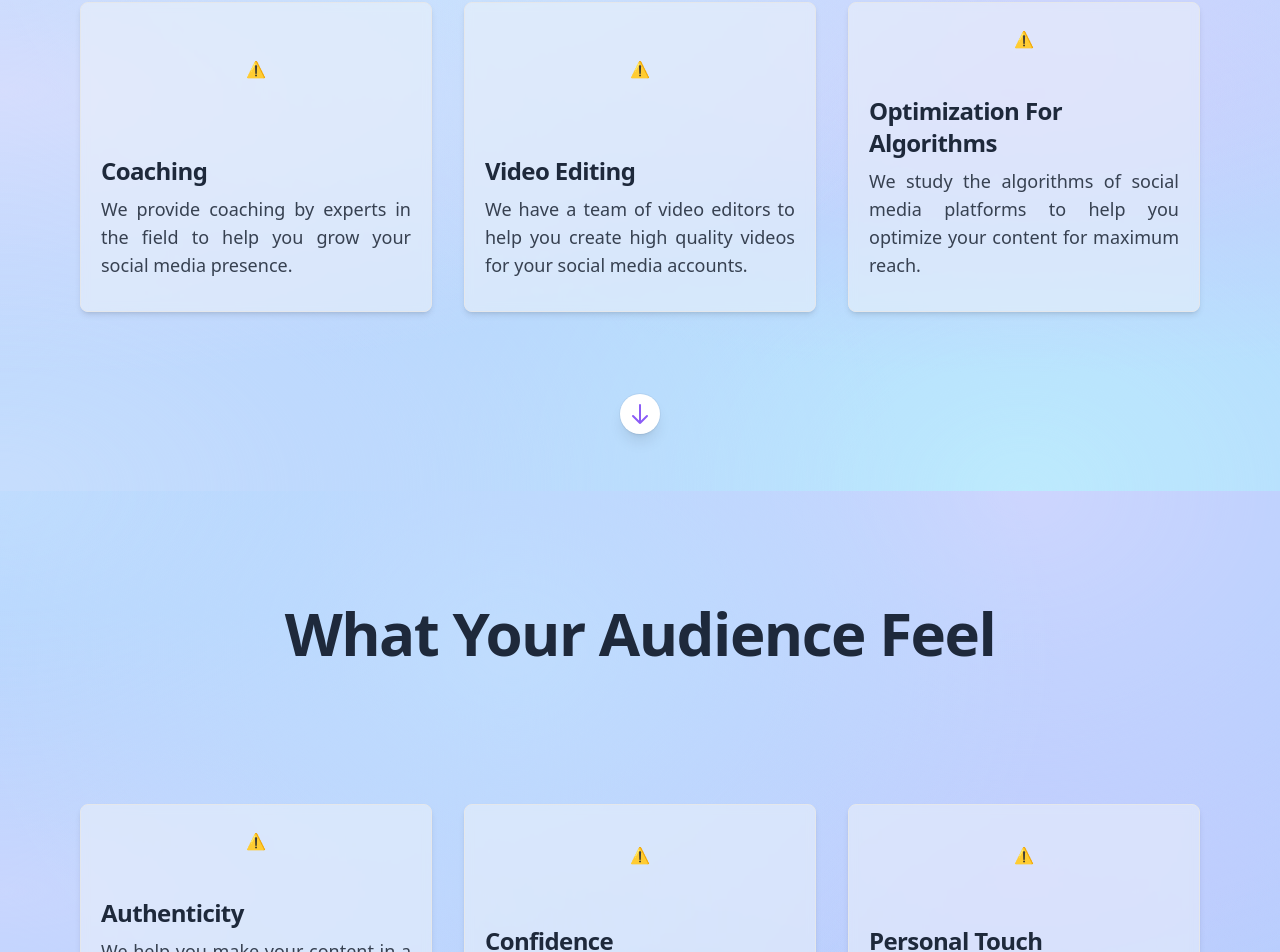
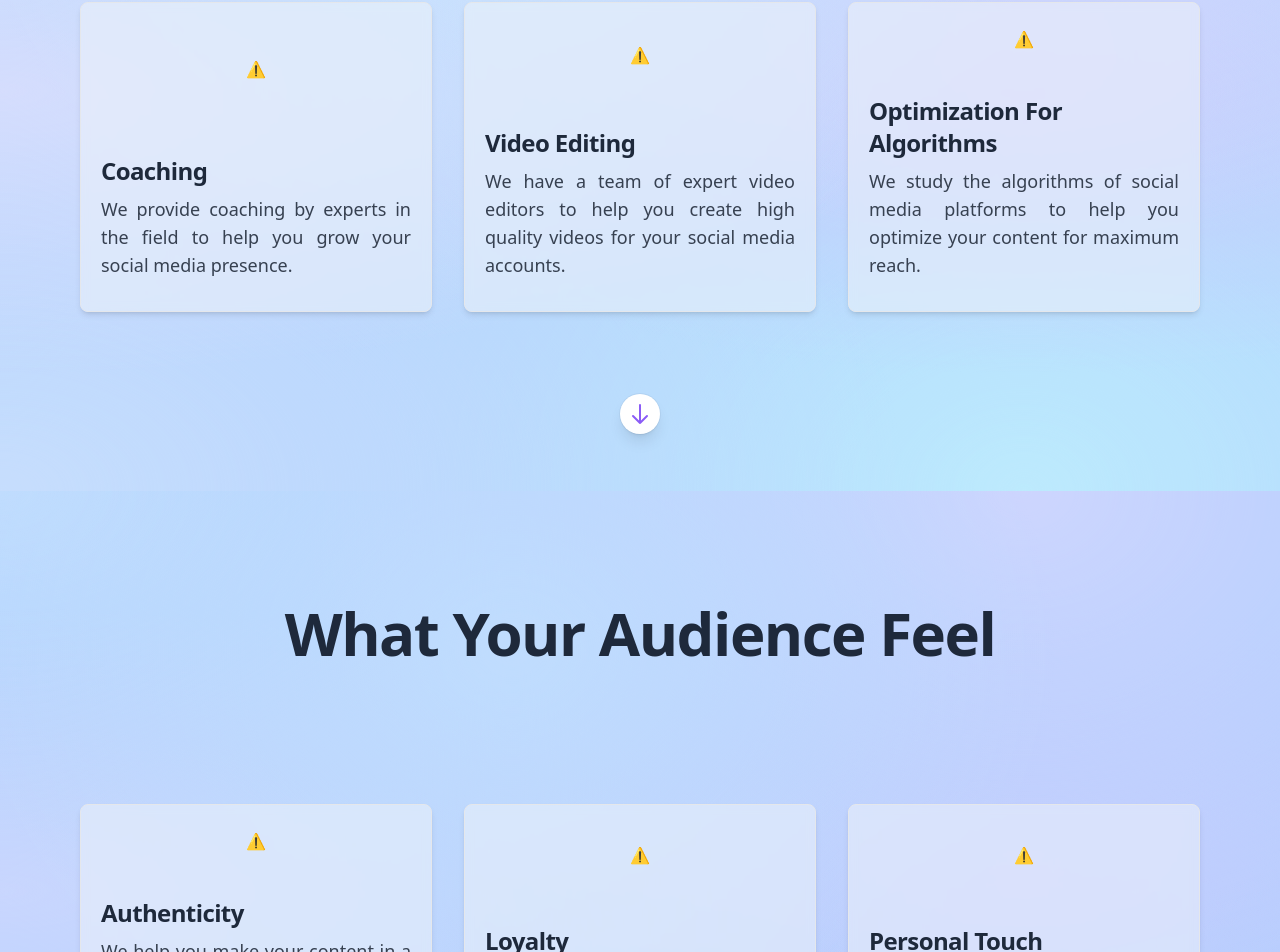
Before and after one commit to asbez-media/positive-growth.github.io, a Next.js app: page / in a window 1280 px wide. Shown: the part 1109-2061 px from the top of the page. Built offline with nearby package versions, Linux system fonts and the light colour scheme; no server answers.

Commit message:
update copy

```diff
--- a/components/whatUrAudienceGet.jsx
+++ b/components/whatUrAudienceGet.jsx
@@ -31,7 +31,7 @@ function WhatYourAudienceGet() {
             }
           />
           <Card
-            title='Confidence'
+            title='Loyalty'
             description='We teach you to make your audience feel confident about you, by making them confident about the content you make.'
             icon={
               <Player
--- a/components/whatWeDo.jsx
+++ b/components/whatWeDo.jsx
@@ -32,7 +32,7 @@ function WhatWeDo() {
           />
           <Card
             title='Video Editing'
-            description='We have a team of video editors to help you create high quality videos for your social media accounts.'
+            description='We have a team of expert video editors to help you create high quality videos for your social media accounts.'
             icon={
               <Player
                 autoplay
```
